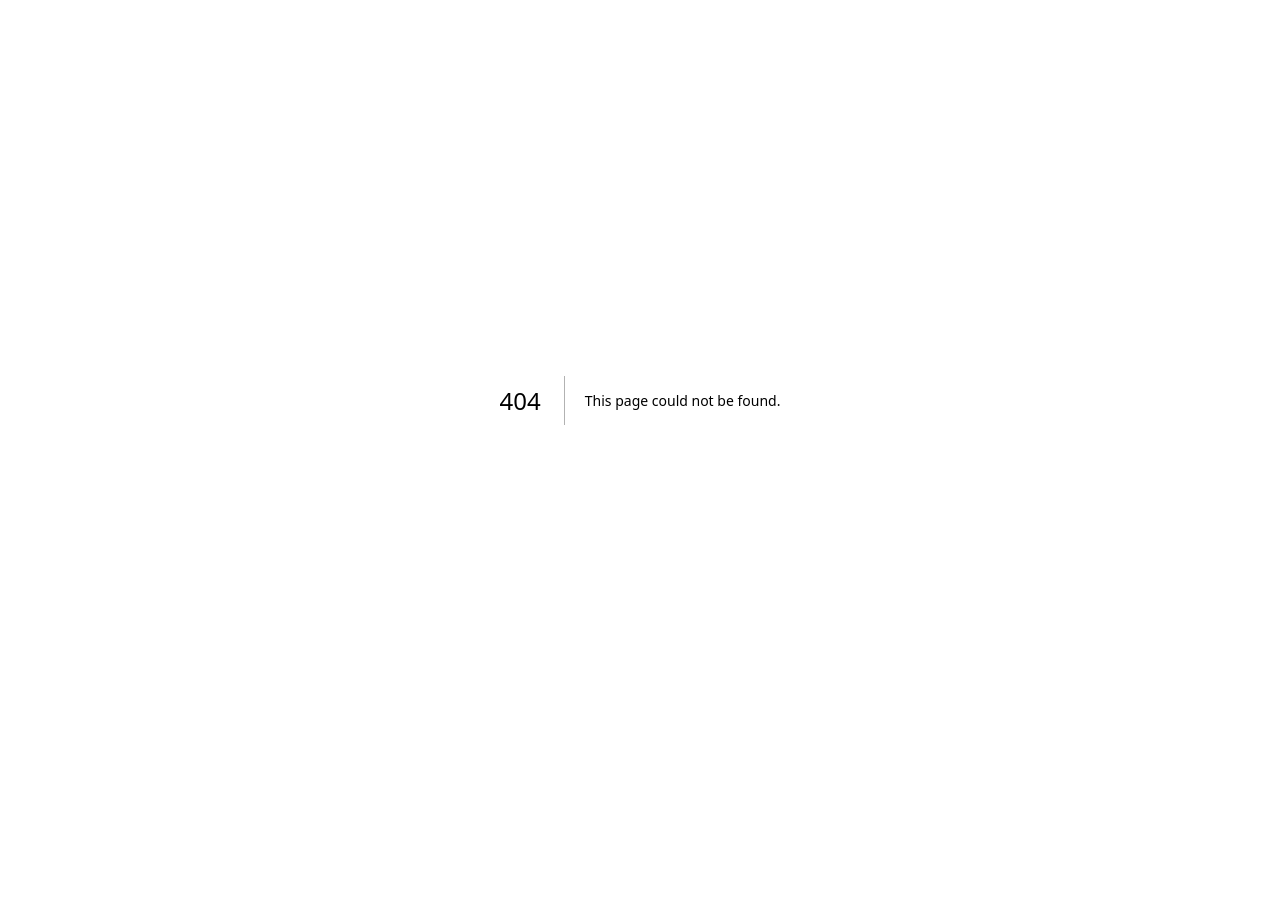
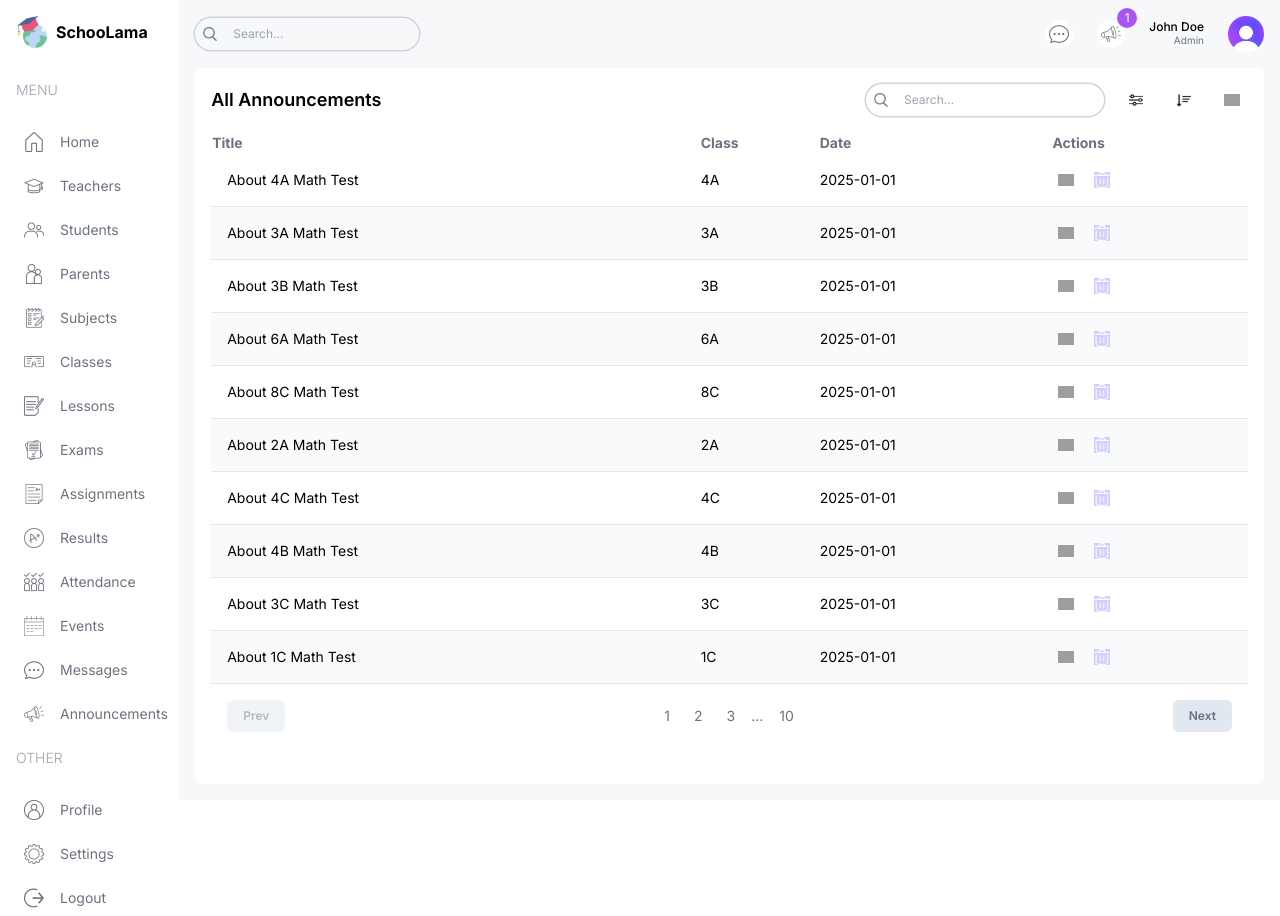
Before and after one commit to KrupaliSakhiya26/next-dashboard, a Next.js app: page /list/announcements in a window 1280 px wide. Before the commit this address had no page. Before the commit the page ends 800 px from the top, so only its background shows below. Built offline with nearby package versions, Linux system fonts and the light colour scheme; grey boxes are pictures that could not be loaded.

Commit message:
first commit

```diff
--- /dev/null
+++ b/src/app/(dashboard)/list/announcements/page.tsx
@@ -0,0 +1,87 @@
+import FormModal from "@/components/FormModal";
+import Pagination from "@/components/Pagination";
+import Table from "@/components/Table";
+import TableSearch from "@/components/TableSearch";
+import { announcementsData, role } from "@/lib/data";
+import Image from "next/image";
+
+type Announcement = {
+  id: number;
+  title: string;
+  class: string;
+  date: string;
+};
+
+const columns = [
+  {
+    header: "Title",
+    accessor: "title",
+  },
+  {
+    header: "Class",
+    accessor: "class",
+  },
+  {
+    header: "Date",
+    accessor: "date",
+    className: "hidden md:table-cell",
+  },
+  {
+    header: "Actions",
+    accessor: "action",
+  },
+];
+
+const AnnouncementListPage = () => {
+  const renderRow = (item: Announcement) => (
+    <tr
+      key={item.id}
+      className="border-b border-gray-200 even:bg-slate-50 text-sm hover:bg-lamaPurpleLight"
+    >
+      <td className="flex items-center gap-4 p-4">{item.title}</td>
+      <td>{item.class}</td>
+      <td className="hidden md:table-cell">{item.date}</td>
+      <td>
+        <div className="flex items-center gap-2">
+          {role === "admin" && (
+            <>
+              <FormModal table="announcement" type="update" data={item} />
+              <FormModal table="announcement" type="delete" id={item.id} />
+            </>
+          )}
+        </div>
+      </td>
+    </tr>
+  );
+
+  return (
+    <div className="bg-white p-4 rounded-md flex-1 m-4 mt-0">
+      {/* TOP */}
+      <div className="flex items-center justify-between">
+        <h1 className="hidden md:block text-lg font-semibold">
+          All Announcements
+        </h1>
+        <div className="flex flex-col md:flex-row items-center gap-4 w-full md:w-auto">
+          <TableSearch />
+          <div className="flex items-center gap-4 self-end">
+            <button className="w-8 h-8 flex items-center justify-center rounded-full bg-lamaYellow">
+              <Image src="/filter.png" alt="" width={14} height={14} />
+            </button>
+            <button className="w-8 h-8 flex items-center justify-center rounded-full bg-lamaYellow">
+              <Image src="/sort.png" alt="" width={14} height={14} />
+            </button>
+            {role === "admin" && (
+              <FormModal table="announcement" type="create" />
+            )}
+          </div>
+        </div>
+      </div>
+      {/* LIST */}
+      <Table columns={columns} renderRow={renderRow} data={announcementsData} />
+      {/* PAGINATION */}
+      <Pagination />
+    </div>
+  );
+};
+
+export default AnnouncementListPage;
```
